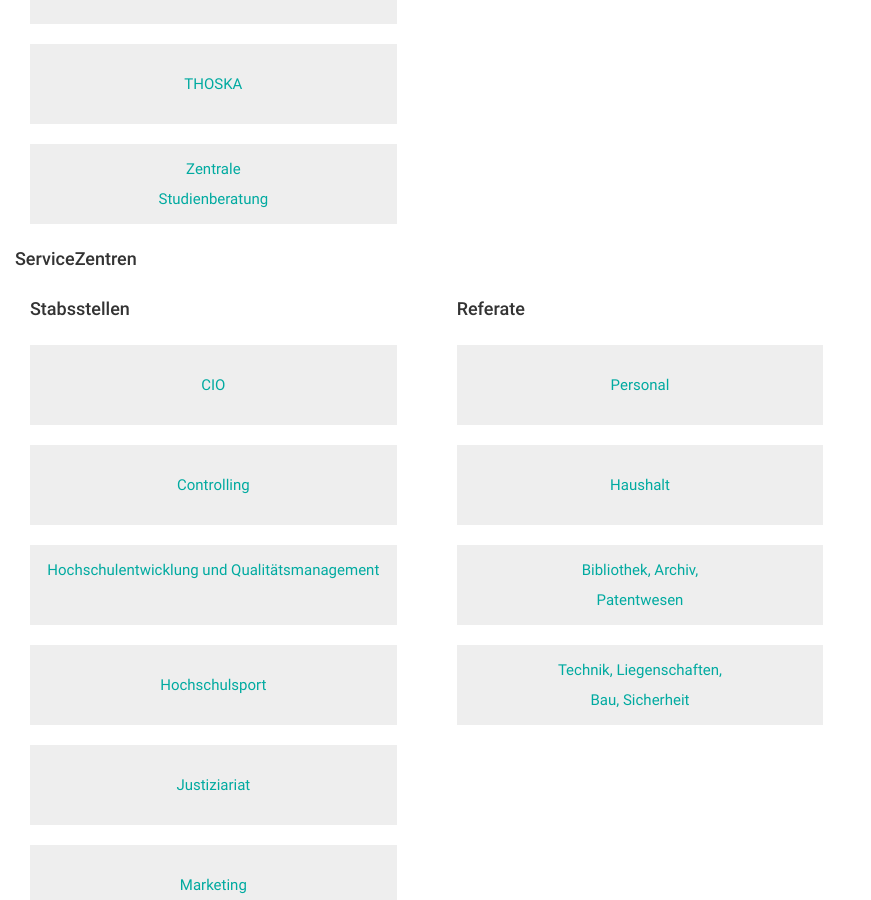
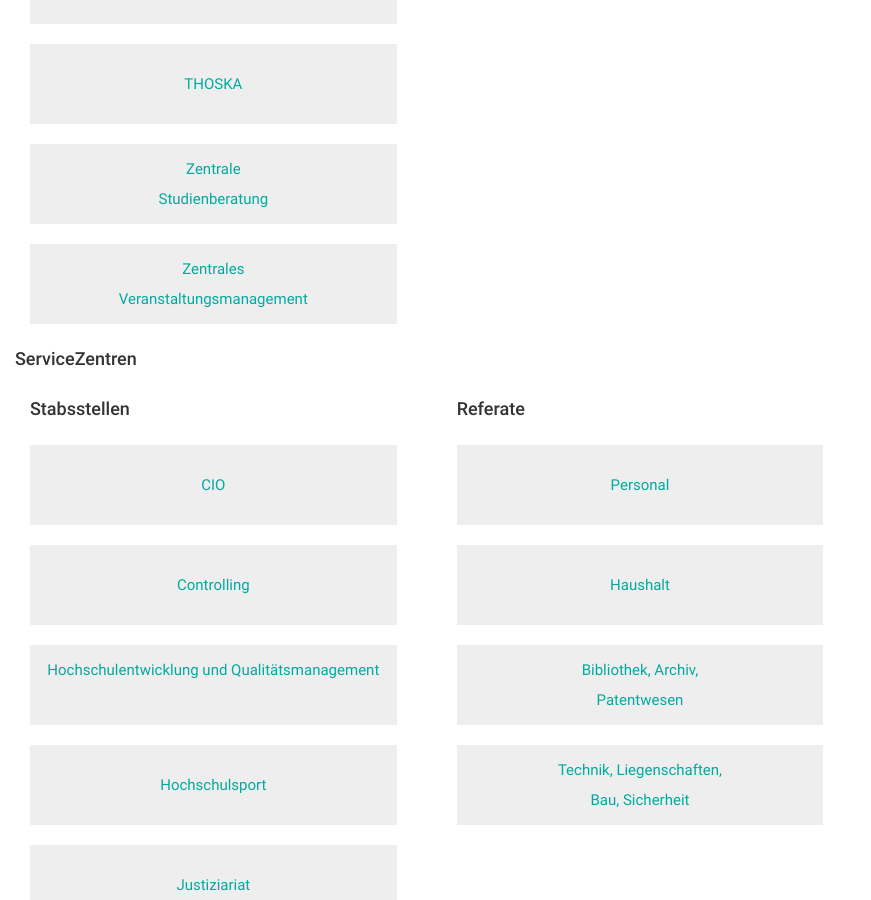
Before and after one commit to eah-dev/EAH-Sharepoint2013-Stylesheet, a Jekyll site: the page built from docs/corporatedesign/structure.md, in a window 1280 px wide and 900 px high, scrolled down 1345 px. Shown: the whole window, without its empty margins (0-871 px from the left). Built offline with Jekyll 4.4.1, drawn with Linux system fonts in a browser that asks for light colours.

Commit message:
add item
Signed-off-by: hoelbing <carsten@hoelbing.net>

```diff
--- a/docs/corporatedesign/structure.md
+++ b/docs/corporatedesign/structure.md
@@ -53,6 +53,7 @@ group: corporatedesign
       <div class="spacer"><a href="/de-de/studium/studierendensekretariat"><div class="entry rowx1">Studierendensekretariat</div></a></div>
       <div class="spacer"><a href="/de-de/thoska"><div class="entry rowx1">THOSKA</div></a></div>
       <div class="spacer"><a href="/de-de/studium/beratung/zentrale-studienberatung"><div class="entry rowx2">Zentrale <br/>Studienberatung</div></a></div>
+      <div class="spacer"><a href="/de-de/veranstaltungen"><div class="entry rowx2">Zentrales <br/>Veranstaltungsmanagement</div></a></div>
     </div>
 
     <div class="servicezentren">
```
